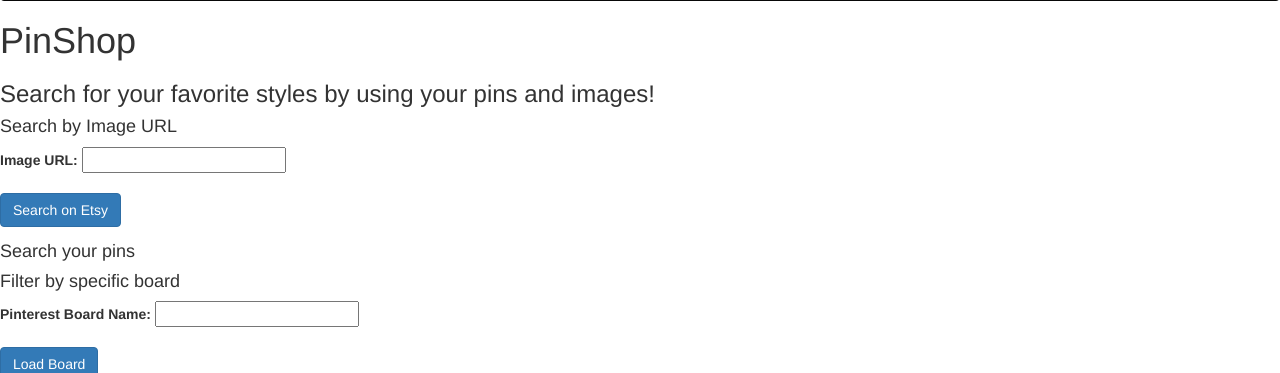
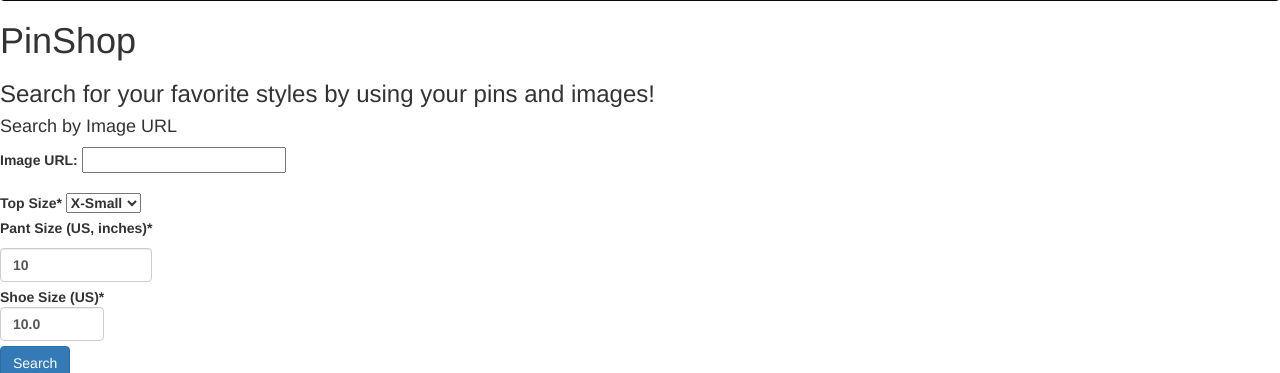
Before and after one commit to MelodyChu/PinShop-app, a Flask app: page /search in a window 1280 px wide. Shown: the part 51-424 px from the top of the page. Run offline with Flask 2, Linux system fonts and the light colour scheme; the visitor is signed in with stand-in values (Sample User, id 1); tables that the repository leaves empty hold one stand-in row (values such as "Sample post"); a database or web service that is not in the repository returns one stand-in record (values such as "Sample title"); data that the repository does not hold is empty; some libraries are stand-ins or nearby versions.

Commit message:
Added sizing functionality to search, debugged some search issues, added sizing defaults

```diff
--- a/server.py
+++ b/server.py
@@ -43,26 +43,40 @@
 def ClarifaiResults(image_URL, pin_description=""): #pin descr is string
     """Get list of concepts from Clarifai *combined with Pinterest description; returns LIST of concepts"""
     if len(pin_description) > 0:
-        c_concepts = pin_description.split(" ") #empty list for concepts returned from Clarifai; put this into helper function
+        c_concepts = pin_description.split() #empty list for concepts returned from Clarifai; put this into helper function
+        print "***CLARIFAI RESULTS FIRST PRINT C_CONCEPTS***"
+        print c_concepts
+        #c_concepts = pin_description.split("-")
+        #c_concepts = c_concepts.strip()
+        #import pdb; pdb.set_trace()
+        # c_concepts = pin_description.strip()
         c_concepts = c_concepts[:4] # no more than 4 keywords from pinterest
+
     else:
         c_concepts = []
 
     c_response = c_model.predict_by_url(url=image_URL)
     concepts = c_response['outputs'][0]['data']['concepts']
 
-    for concept in concepts: # for each mini dictionary in concepts
-        if concept['value'] > 0.5:
-            a = concept['name'].split()
-            c_concepts += a # now we have list of concepts
+    concept_sort = sorted(concepts, key=lambda k: k['value'])
+    top_concept = concept_sort[-1]['name'].split() #find max top concept to put into search query
+    print "***TOP CONCEPT FROM CLARIFAI MODEL***"
+    print top_concept
+    c_concepts += top_concept
+    print "***CLARIFAI RESULTS 2nd PRINT C_CONCEPTS WITH TOP PREDICT CONCEPTS"
+    print c_concepts #debug
 
-    new_concept_list = [] #remove duplicates
+    new_concept_list = [] #remove duplicates & clean the concepts list
     for word in c_concepts:
         word = word.replace("'s", '')
-        word = word.strip('-=&#~+/,0123456789.')
+        word = word.strip('|-=&#~+/,0123456789.')
+        # word = word.split(" ")
         word = word.lower()
-        if word not in new_concept_list:
+        if word not in new_concept_list: # remove unneccessary spaces after the strip
             new_concept_list.append(word)
+
+        # if type(word) == list:
+        #     new_concept_list.extend(word)
 
     # remove spaces
     # new_concept_list.remove("and")
@@ -71,47 +85,44 @@
     if len(new_concept_list) > 5: #make sure total search list not greater than 6 keywords
         new_concept_list = new_concept_list[:5]
 
+    print "***CLARIFAI RESULTS 3rd PRINT C_CONCEPTS WITH CLEANED CONCEPTS"
+    print new_concept_list #debugging
     return new_concept_list
 
-# GET MAIN IMAGE FROM ETSY: https://openapi.etsy.com/v2/listings/active?includes=MainImage(url_170x135)&fields=listing_id,title,url,mainimage&keywords=Women%20Scarf&api_key=w31e04vuvggcsv6iods79ol7
-# ADD PRICE TO API CALL
-def EtsyResults(c_concepts, c_color): # takes list from Clarifai results as an argument, and color
-    """Construct Etsy API request using concepts extrated from Clarifai"""
-    api_request_str = 'https://openapi.etsy.com/v2/listings/active?includes=MainImage(url_170x135)&fields=listing_id,title,url,price,mainimage&color_accuracy=30&color=' + c_color + '&keywords='
-    for concept in c_concepts: #iterating through list of concepts from Clarifai
-        concept = concept.replace(' ', '%20') # convert spaces into %20 for API request
-        #concept = concept.replace("'s", '') # remove 's from strings
-        api_request_str += concept + ',' #append all keywords to end of URL
+def check_clothing_type(clarifai_concepts):
+    """Identify concepts in clarifai concepts to grab user size for appropriate clothing piece"""
+    pant_concepts = set(['jeans','pant','shorts','slacks','capris','trousers'])
+    shoe_concepts = set(['shoe', 'boot', 'bootie', 'sneaker', 'slipper', 'heel', 'sandals','moccasin','toe','loafers','flats','oxford','platform'])
 
-    api_request_str = api_request_str[:-1] # strip comma from end of API request str
-    print api_request_str # debugging
-    etsy_request = etsy_api.get(api_request_str)
-    etsy_data = etsy_request.json()
+    for concept in clarifai_concepts:
+        if concept in pant_concepts or (concept + 's') in pant_concepts:
+            print 'pant'
+            return 'pant'
+        elif concept in shoe_concepts or (concept + 's') in shoe_concepts:
+            print 'shoe'
+            return 'shoe'
 
-    try:
-        etsy_data_list = etsy_data['results']
-    except:
-        print ("I got here OOOOOPSSSSSSSS")
-    print etsy_data_list
+    print 'top'
+    return 'top'
 
-
-    return etsy_data_list # returns a list of dictionaries associated with etsy results key
-
-def ShopStyleResults(c_concepts, c_color): # make sure to include size too
+def ShopStyleResults(c_concepts, c_color, size): # make sure to include size too
     """Construct ShopStyle API request using concepts extrated from Clarifai & pinterest"""
 
-    api_request_str = "http://api.shopstyle.com/api/v2/products?pid=uid2384-40566372-99&offset=0&limit=3&fts=" + c_color + "+"
-    for concept in c_concepts:
-        #concept = concept.replace(' ', '+') # convert spaces into %20 for API request
-        concept = concept.replace("'s", '') # remove 's from strings
-        #concept.del(' ')
+    concept_set = set(c_concepts) # change into set, remove duplicates even if coming from color
+    concept_set.add(c_color)
+    #import pdb; pdb.set_trace()
+    print "***SHOPSTYLE CONCEPT_SET FIRST PRINT ***"
+
+    api_request_str = "http://api.shopstyle.com/api/v2/products?pid=uid2384-40566372-99&offset=0&limit=3&fts="
+
+    for concept in concept_set:
         api_request_str += concept + '+' #append all keywords to end of URL
 
-    # if '++' in api_request_str:
-    #     api_request_string.replace('++','+')
+    api_request_str += size #append size to end of the list
 
-    api_request_str = api_request_str[:-1] # strip plus from end of API request str
+    #api_request_str = api_request_str[:-1] # strip plus from end of API request str
     print api_request_str # debugging
+
     shop_request = requests.get(api_request_str)
     shop_data = shop_request.json()
 
@@ -144,7 +155,8 @@
             last_upper_index = i
             break
 
-    short_color = color_name[last_upper_index:]
+    short_color = color_name[last_upper_index:].lower()
+    print short_color
 
     return short_color # returns a string of the short name of the color
 
@@ -306,23 +318,32 @@
 @app.route('/search', methods=['GET', 'POST']) # how to customize search URL per user?
 def user_search():
     if request.method == 'GET':
-        if not session.get("pin_username"): #if user has not provided a pinterest username
-            melody_pins = get_melody_pins() # this is a list of dicts; will customize once i implement user pin pulls
-            print "******LOOK HERE FOR PINS!!!!!!!!!!*********************************"
-            # print melody_pins
-            # print session
-            # import pdb; pdb.set_trace()
-            return render_template("search.html", melody_pins=melody_pins) # pass melody_pins to jinja
-        else: # if user has pin username
+        # regardless of whether orn ot there is user in session, give option to select size
+        if session.get("user_id"): # if there is a user in the session
+            user_id = session.get("user_id")
+            user = User.query.filter_by(user_id=user_id).first() #create user object
+            # user_size = user.size - can get these in Jinja
+            # pant_size = user.pant_size
+            # shoe_size = user.shoe_size
 
-            try:
-                board = request.args.get("board-name") #use request.args to get board name from input HTML
-                user_pins = get_user_pins_given_board(session["pin_username"], board)
-                print "***********ROUTE 1 *******************"
-            except:
-                user_pins = get_user_pins_no_board(session["pin_username"]) #pulls all pins for that user
-                print "***********ROUTE 2 *******************"
-            return render_template("search.html", melody_pins=user_pins) # check melody pins which one this ==
+            if not session.get("pin_username"): #if user has not provided a pinterest username
+                melody_pins = get_melody_pins() # this is a list of dicts; will customize once i implement user pin pulls
+
+                return render_template("search.html", melody_pins=melody_pins, user=user) # pass melody_pins to jinja
+            if session.get("pin_username"): # if user has pin username
+                try:
+                    board = request.args.get("board-name") #use request.args to get board name from input HTML
+                    user_pins = get_user_pins_given_board(session["pin_username"], board)
+
+                except:
+                    user_pins = get_user_pins_no_board(session["pin_username"]) #pulls all pins for that user
+
+                return render_template("search.html", melody_pins=user_pins, user=user) # check melody pins which one this ==
+
+        else: #if no user ID in session
+            melody_pins = get_melody_pins()
+            return render_template("search.html", melody_pins=melody_pins)
+
 
 
     if request.method == 'POST':
@@ -330,7 +351,9 @@
         imageURL = request.form.get('image_URL') # get image URL from the form
         pin_description = request.form.get("image_desc")
         print "***********PIN DESCRIPTION********************"
+        json.dumps(pin_description)
         print pin_description
+        print type(pin_description) #SHOULD BE STRING!
         # except:
         #     imageURL = request.args.get('image') # get image URL from selected pin image radio button
         #     print "***********IMAGE URL 2********************"
@@ -347,8 +370,21 @@
             print ("Clarifai API failed to return color result")
             flash("Clarifai API failed to return color result")
         if clarifai_concepts is not None and clarifai_color is not None: # if there is a concept list returned; pass those to the function
+            # write a function that checks contents of clarifai concepts to see whether or not item is pant or shoe or something else
+            user_size = request.form.get("size") # grab elemnts from the search html form
+            user_pant_size = request.form.get("pant_size")
+            user_shoe_size = request.form.get("shoe_size")
+            clothing_type = check_clothing_type(clarifai_concepts) # pass in clarifai concepts to check the type
+
+            if clothing_type == "pant":
+                size = user_pant_size
+            elif clothing_type == "shoe":
+                size = user_shoe_size
+            else:
+                size = user_size
+
             try:
-                shop_data = ShopStyleResults(clarifai_concepts, clarifai_color) ### is this redundant?
+                shop_data = ShopStyleResults(clarifai_concepts, clarifai_color, size) ### is this redundant?
                 print type(shop_data) #etsy_data is a list
                 return redirect(url_for('show_results', results=json.dumps(shop_data)))
 
--- a/templates/search.html
+++ b/templates/search.html
@@ -13,15 +13,59 @@
       <input type="hidden" name="image_desc" id="image_desc"></input>
     </div>
 
+    <div>
+        <label>
+          Top Size*
+          {% if session.get("user_id") %}
+            <select name="size">
+              <option value="X-Small" {% if user.size == "X-Small" %} selected="selected" {% endif %}>X-Small</option>
+              <option value="Small" {% if user.size == "Small" %} selected="selected" {% endif %}>Small</option>
+              <option value="Medium" {% if user.size == "Medium" %} selected="selected" {% endif %}>Medium</option>
+              <option value="Large" {% if user.size == "Large" %} selected="selected" {% endif %}>Large</option>
+              <option value="X-Large" {% if user.size == "X-Large" %} selected="selected" {% endif %}>X-Large</option>
+          </select>
+          {% else %}
+          <select name="size">
+              <option value="X-Small">X-Small</option>
+              <option value="Small">Small</option>
+              <option value="Medium">Medium</option>
+              <option value="Large">Large</option>
+              <option value="X-Large">X-Large</option>
+          {% endif %}
+        </label>
+      </div>
+
+      <div>
+        <label>
+          <p>Pant Size (US, inches)*</p>
+          {% if "user_id" in session %}
+            <input type="number" name="pant_size" min="23" max="40" value="{{ user.pant_size }}" class="form-control">
+          {% else %}
+            <input type="number" name="pant_size" min="23" max="40" class="form-control">
+          {% endif %}
+        </label>
+      </div>
+
+      <div>
+        <label>
+          Shoe Size (US)*
+          {% if "user_id" in session %}
+            <input type="number" name="shoe_size" min="4" max="13" step=".5" value="{{ user.shoe_size }}" class="form-control">
+          {% else %}
+            <input type="number" name="shoe_size" min="4" max="13" step=".5" class="form-control">
+          {% endif %}
+        </label>
+      </div>
+
     <div class="form-group">
-      <p><input type="submit" value="Search on Etsy" id="Etsy-search" class="btn btn-primary"></p>
+      <p><input type="submit" value="Search" id="Shop-search" class="btn btn-primary"></p>
     </div>
 
   </form>
 
   {# SEARCH FOR BOARD PORTION IF USER PROVIDES PINTEREST NAME #}
   <form action="/search" method="GET"> {# make sure this is correctly a get request; need to send board name #}
-  {% if "pin_username" in session %}
+  {% if session.get("pin_username") %} {# if "pin_username" in session #}
     <p><h4>Search your pins</h4></p>
     <p><h4>Filter by specific board</h4></p> <!-- Allow user to input specific board name -->
     <div class="form-group">
```
Also changed, not shown: Clarifai-test/clarifai_python_test.py (+33 -15 lines), Clarifai-test/shopstyle_test.py (+47 -9 lines).
